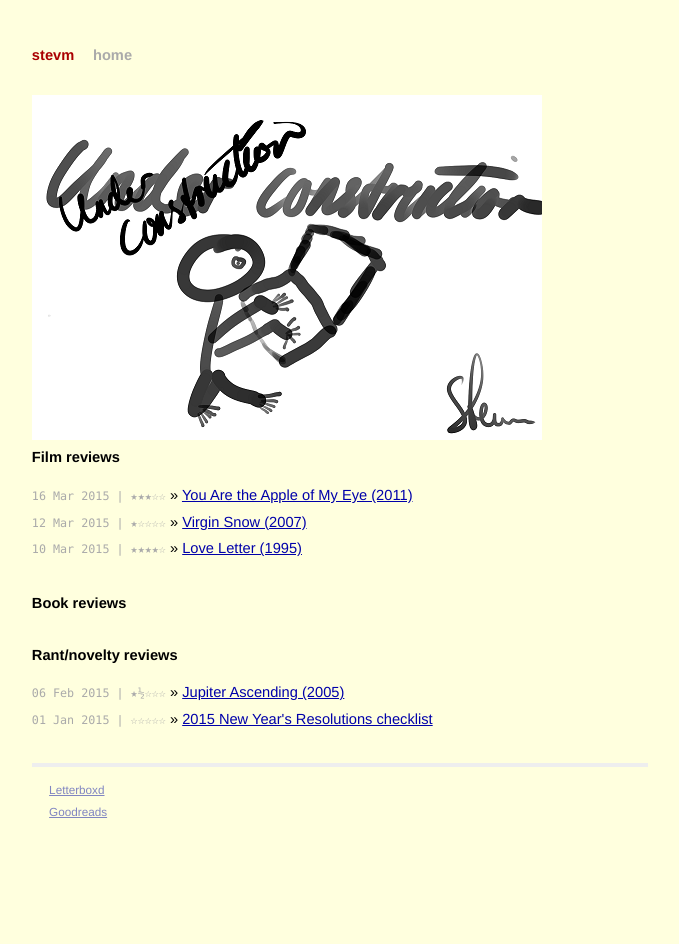
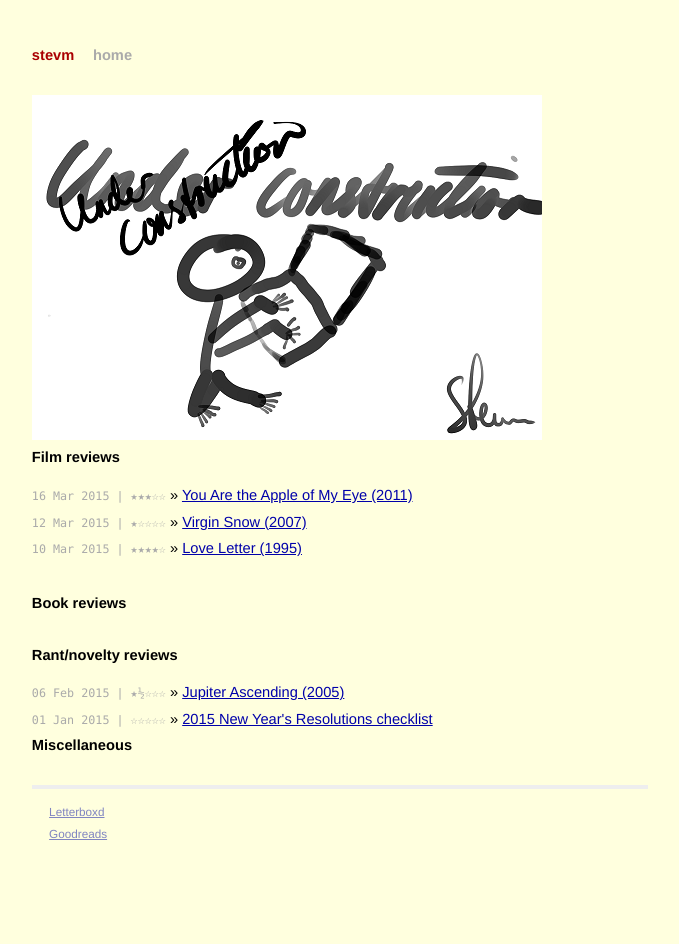
Before and after one commit to princessstevm/princessstevm.github.io, a Jekyll site: the page built from index.html, in a window 1280 px wide. Shown: the whole page, without its empty margins (300-979 px from the left). Built offline with Jekyll 4.4.1, drawn with Linux system fonts in a browser that asks for light colours; Markdown is read by kramdown in place of the engine named in the settings.

Commit message:
Update index.html

```diff
--- a/index.html
+++ b/index.html
@@ -27,4 +27,9 @@
       <li><span>{{ post.date | date_to_string }} | {{post.tags}}</span> &raquo; <a href="{{ post.url }}">{{ post.title }}</a></li>
     {% endfor %}
 
+  <h1>Miscellaneous</h1>
+    <ul class="posts">
+    {% for post in site.categories.misc %}
+      <li><span>{{ post.date | date_to_string }}</span> &raquo; <a href="{{ post.url }}">{{ post.title }}</a></li>
+    {% endfor %}
 </div>
```
